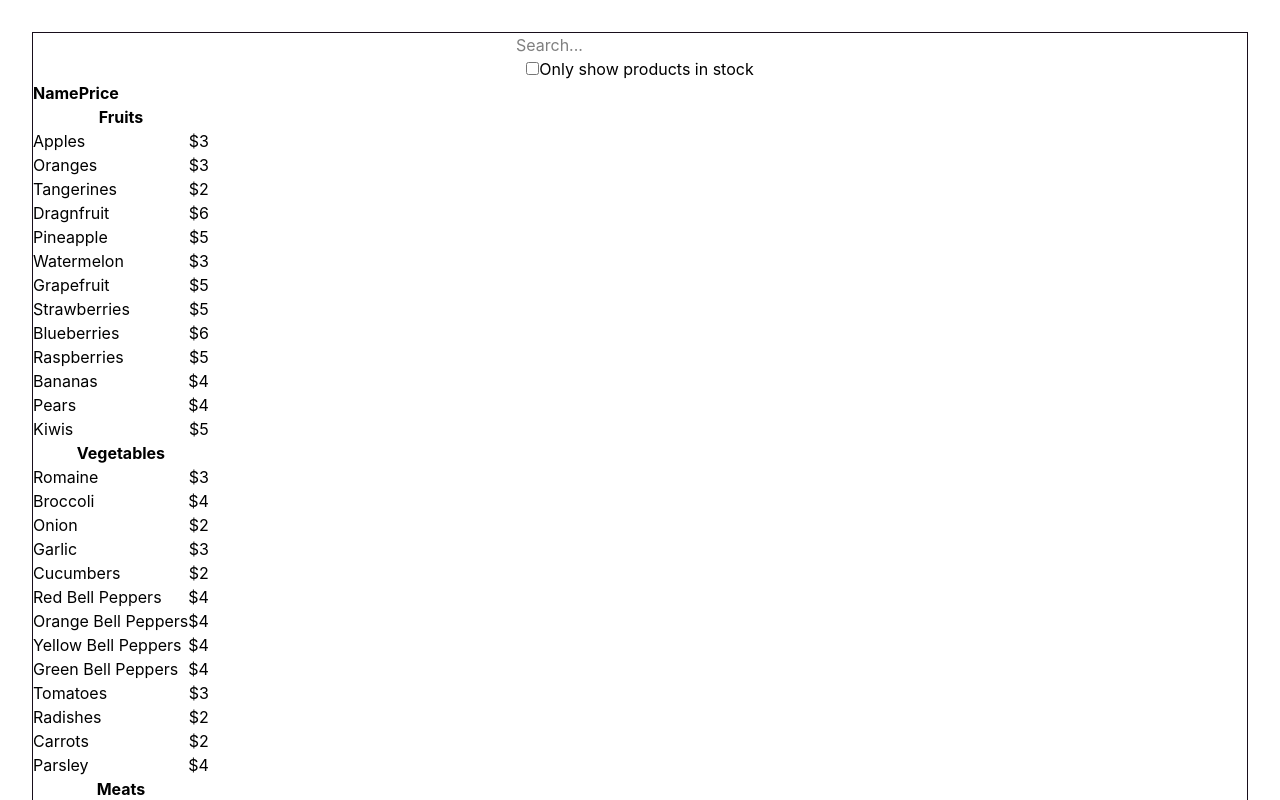
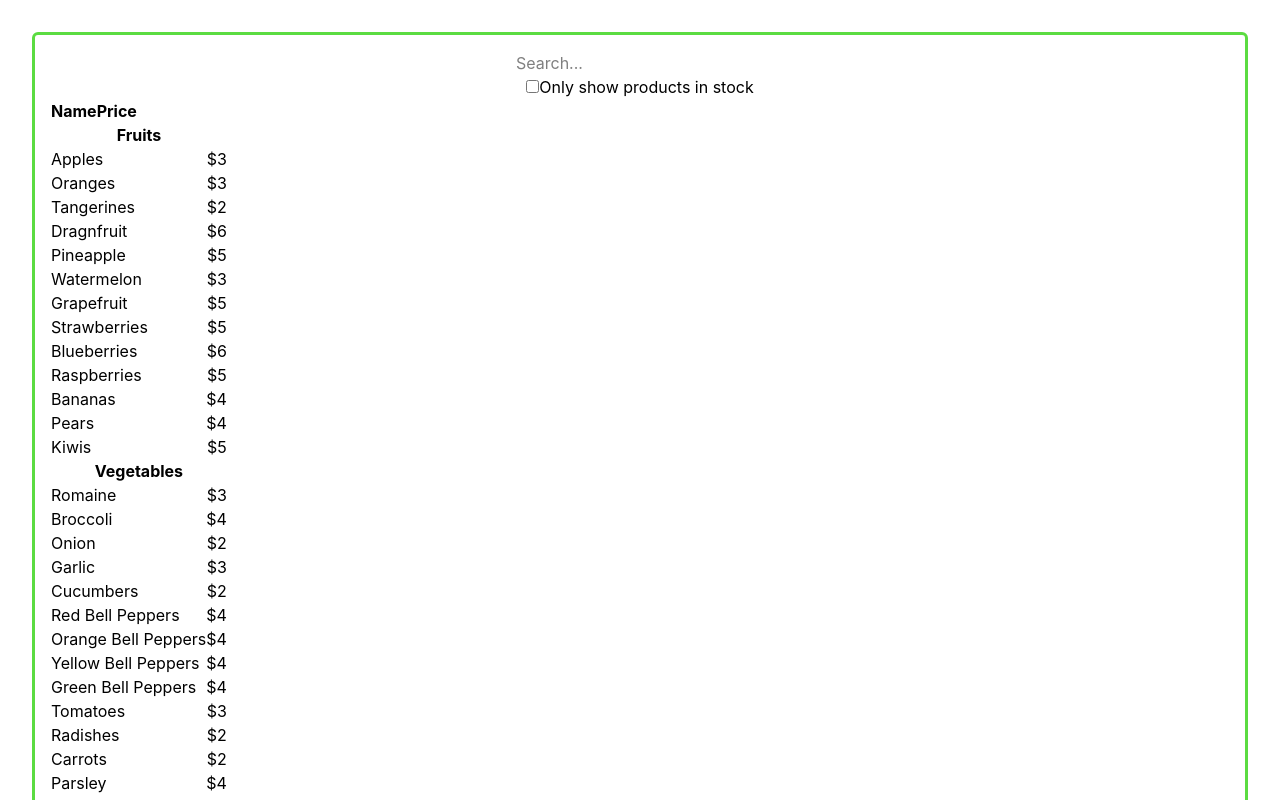
Before and after one commit to syntapy/1_react_quickstart, a React (Vite) app in the folder app/: page / in a window 1280 px wide. Shown: the top 800 px of the page. Built offline with nearby package versions, Linux system fonts and the light colour scheme.

Commit message:
nice color + margin on outtermost component

```diff
--- a/app/src/components/FilterableProductTable/FilterableProductTable.tsx
+++ b/app/src/components/FilterableProductTable/FilterableProductTable.tsx
@@ -15,7 +15,8 @@ export default function FilterableProductTable() {
   dataFiltered = _filterProductData(data, searchText)
 
   return (
-    <div className="border border-licorice-500 border-xs">
+    <div className="border-sgbus-green-500 border-3 rounded-md">
+      <div className="m-4">
         <SearchBar
           setSearchText={setSearchText}
           setOnlyInStock={setShowOnlyInStock}
@@ -23,5 +24,6 @@ export default function FilterableProductTable() {
         />
         <ProductTable data={dataFiltered}/>
       </div>
+    </div>
   )
 }
```
Lines whose indentation alone changed are shown as unchanged.
